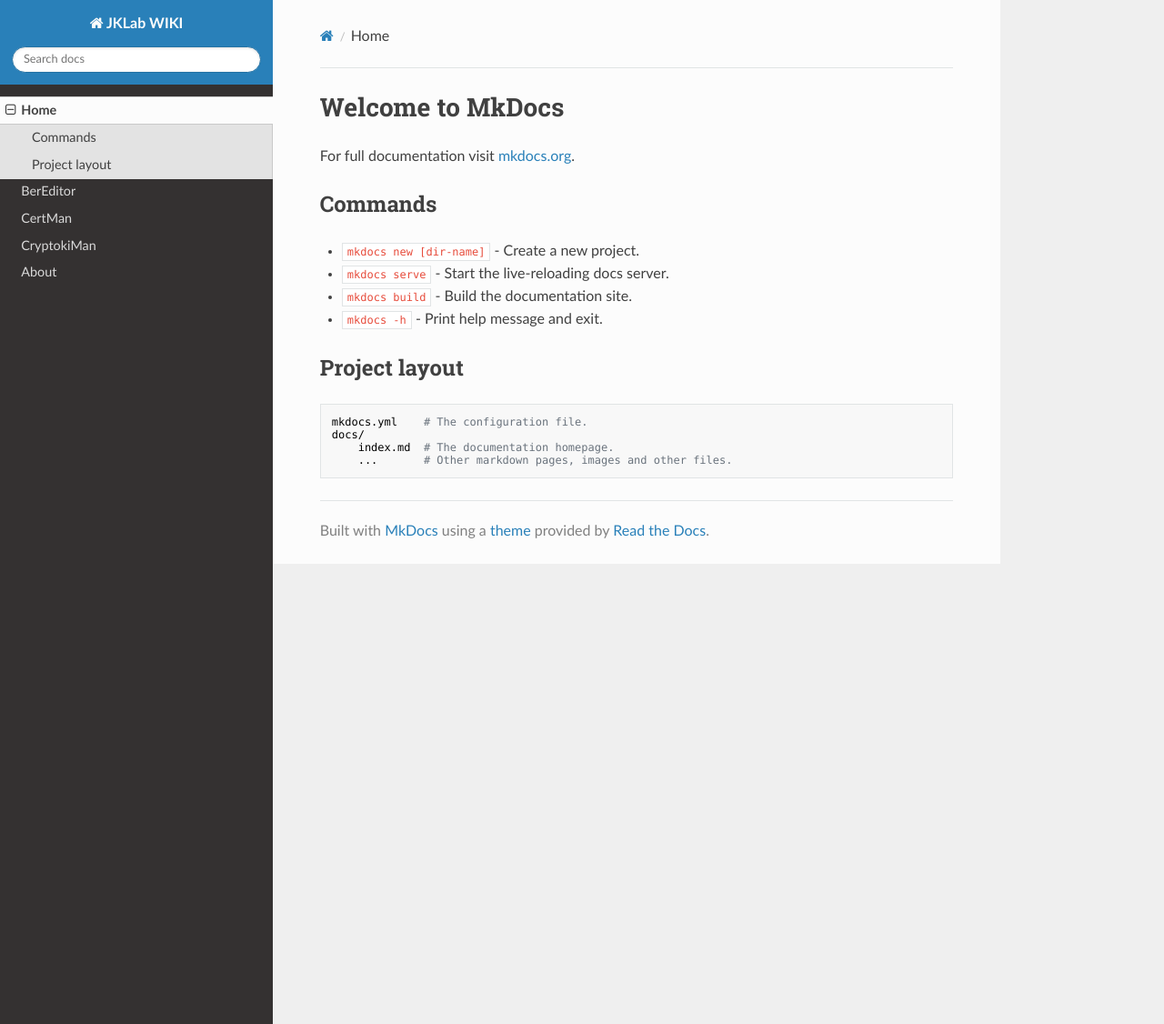
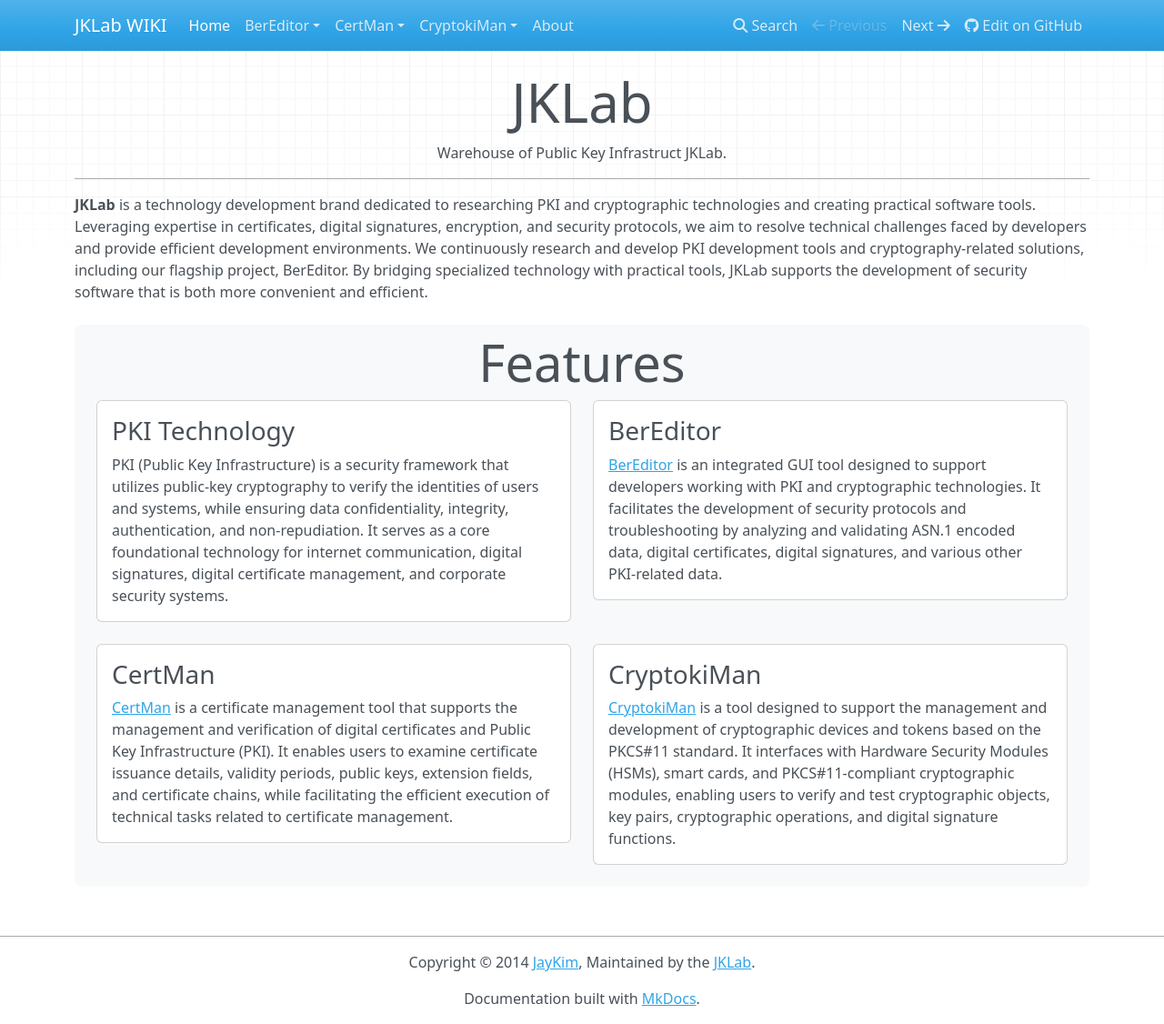
Before and after one commit to jykim74/wiki, an MkDocs documentation site: the page built from docs/index.md, in a window 1280 px wide and 1126 px high. Shown: the whole window at 91% size. Built offline with MkDocs 1.6.1, drawn with Linux system fonts in a browser that asks for light colours; nearby versions of some CDN libraries.

Commit message:
Base working

```diff
--- /dev/null
+++ b/docs/css/extra.css
@@ -0,0 +1,89 @@
+div.col-md-9 h1:first-of-type {
+    text-align: center;
+    font-size: 60px;
+    font-weight: 300;
+}
+
+div.col-md-9>p:first-of-type {
+    text-align: center;
+}
+
+div.col-md-9 p.admonition-title:first-of-type {
+    text-align: left;
+}
+
+div.col-md-9 h1:first-of-type .headerlink {
+    display: none;
+}
+
+div.admonition.block>.admonition-title {
+    display: none;
+}
+
+.admonition.new, details.new {
+    color: var(--bs-success-text-emphasis);
+    background-color: var(--bs-success-bg-subtle);
+    border-color: var(--bs-success-border-subtle);
+}
+.admonition.example, details.example {
+    color: var(--bs-info-text-emphasis);
+    background-color: var(--bs-info-bg-subtle);
+    border-color: var(--bs-info-border-subtle);
+}
+
+/* Definition List styles */
+
+dd {
+    padding-left: 20px;
+}
+
+.card-body svg {
+    width: 100%;
+    padding: 0 50px;
+    height: auto;
+}
+
+/* Homepage */
+
+body.homepage>div.container>div.row>div.col-md-3 {
+    display: none;
+}
+
+body.homepage>div.container>div.row>div.col-md-9 {
+    margin-left: 0;
+    flex: 0 0 100%;
+    max-width: 100%;
+}
+
+/* mkdocstrings */
+
+.doc-object {
+    padding-left: 10px;
+    border-left: 4px solid var(--bs-light-border-subtle);
+}
+
+.doc-contents .field-body p:first-of-type {
+    display: inline;
+}
+
+.doc-label-class-attribute,
+.doc-label-instance-attribute {
+    display: none;
+}
+
+h2.doc-heading {
+    font-size: 1.5rem;
+}
+h3.doc-heading {
+    font-size: 1.4rem;
+}
+h4.doc-heading {
+    font-size: 1.3rem;
+}
+h5.doc-heading {
+    font-size: 1.2rem;
+}
+
+.doc-contents {
+    padding-left: 0;
+}
--- a/docs/index.md
+++ b/docs/index.md
@@ -1,17 +1,61 @@
-# Welcome to MkDocs
+# JKLab
 
-For full documentation visit [mkdocs.org](https://www.mkdocs.org).
+Warehouse of Public Key Infrastruct&nbsp;JKLab.
 
-## Commands
+---
 
-* `mkdocs new [dir-name]` - Create a new project.
-* `mkdocs serve` - Start the live-reloading docs server.
-* `mkdocs build` - Build the documentation site.
-* `mkdocs -h` - Print help message and exit.
+**JKLab** is a technology development brand dedicated to researching PKI and cryptographic technologies and creating practical software tools.
+Leveraging expertise in certificates, digital signatures, encryption, and security protocols, we aim to resolve technical challenges faced by developers and provide efficient development environments.
+We continuously research and develop PKI development tools and cryptography-related solutions, including our flagship project, BerEditor.
+By bridging specialized technology with practical tools, JKLab supports the development of security software that is both more convenient and efficient.
 
-## Project layout
 
-    mkdocs.yml    # The configuration file.
-    docs/
-        index.md  # The documentation homepage.
-        ...       # Other markdown pages, images and other files.
+<div class="pt-2 pb-4 px-4 my-4 bg-body-tertiary rounded-3">
+<h2 class="display-4 text-center">Features</h2>
+
+<div class="row">
+  <div class="col-sm-6">
+    <div class="card mb-4">
+      <div class="card-body">
+        <h3 class="card-title">PKI Technology</h3>
+        <p class="card-text">
+		PKI (Public Key Infrastructure) is a security framework that utilizes public-key cryptography to verify the identities of users and systems, while ensuring data confidentiality, integrity, authentication, and non-repudiation. It serves as a core foundational technology for internet communication, digital signatures, digital certificate management, and corporate security systems.
+        </p>
+      </div>
+    </div>
+  </div>
+  <div class="col-sm-6">
+    <div class="card mb-4">
+      <div class="card-body">
+        <h3 class="card-title">BerEditor</h3>
+        <p class="card-text">
+<a href="bereditor/">BerEditor</a> is an integrated GUI tool designed to support developers working with PKI and cryptographic technologies. It facilitates the development of security protocols and troubleshooting by analyzing and validating ASN.1 encoded data, digital certificates, digital signatures, and various other PKI-related data.
+        </p>
+      </div>
+    </div>
+  </div>
+</div>
+
+<div class="row">
+  <div class="col-sm-6">
+    <div class="card">
+      <div class="card-body">
+        <h3 class="card-title">CertMan</h3>
+        <p class="card-text">
+<a href="certman/">CertMan</a> is a certificate management tool that supports the management and verification of digital certificates and Public Key Infrastructure (PKI). It enables users to examine certificate issuance details, validity periods, public keys, extension fields, and certificate chains, while facilitating the efficient execution of technical tasks related to certificate management.
+        </p>
+      </div>
+    </div>
+  </div>
+  <div class="col-sm-6">
+    <div class="card">
+      <div class="card-body">
+        <h3 class="card-title">CryptokiMan</h3>
+        <p class="card-text">
+<a href="cryptokiman/">CryptokiMan</a> is a tool designed to support the management and development of cryptographic devices and tokens based on the PKCS#11 standard. It interfaces with Hardware Security Modules (HSMs), smart cards, and PKCS#11-compliant cryptographic modules, enabling users to verify and test cryptographic objects, key pairs, cryptographic operations, and digital signature functions.
+        </p>
+      </div>
+    </div>
+  </div>
+</div>
+</div>
--- a/mkdocs.yml
+++ b/mkdocs.yml
@@ -1,10 +1,35 @@
 site_name: JKLab WIKI
 site_url: https://jykim.github.io/wiki
+site_description: PKI Tools
+site_author: JayKim
+
+repo_url: https://github.com/jykim74/wiki/
+edit_uri: blob/master/docs/
+
 theme:
-  name: readthedocs
+  name: mkdocs
+  analytics:
+    gtag: G-287S0CKBNS
 nav:
  - Home: index.md
- - BerEditor: bereditor.md
- - CertMan: certman.md
- - CryptokiMan: cryptokiman.md
+ - BerEditor:
+   - BerEditor: bereditor/index.md
+   - Manual: https://jykim74.github.io/bereditor_manual
+   - Release: bereditor/release.md
+   - Q&A: https://github.com/jykim74/BerEditor/discussions
+ - CertMan:
+   - CertMan: certman/
+   - Manual: https://jykim74.github.io/certman_manual
+   - Release: certman/release.md
+   - Q&A: https://github.com/jykim74/CertMan/discussions
+ - CryptokiMan:
+   - CryptokiMan: cryptokiman/
+   - Manual: https://jykim74.github.io/cryptokiman_manual
+   - Release: cryptokiman/release.md
+   - Q&A: https://github.com/jykim74/CryptokiMan/discussions
  - About: about.md
+
+extra_css:
+  - css/extra.css
+
+copyright: Copyright &copy; 2014 <a href="https://jykim74.tistory.com">JayKim</a>, Maintained by the <a href="/about/release-notes/#maintenance-team">JKLab</a>.
```
Also changed, not shown: docs/about.md (added, +20 -0 lines), docs/bereditor/index.md (added, +53 -0 lines), docs/bereditor/release.md (added, +239 -0 lines), docs/certman/index.md (added, +37 -0 lines), docs/certman/release.md (added, +68 -0 lines), docs/cryptokiman/index.md (added, +44 -0 lines), docs/cryptokiman/release.md (added, +77 -0 lines).
